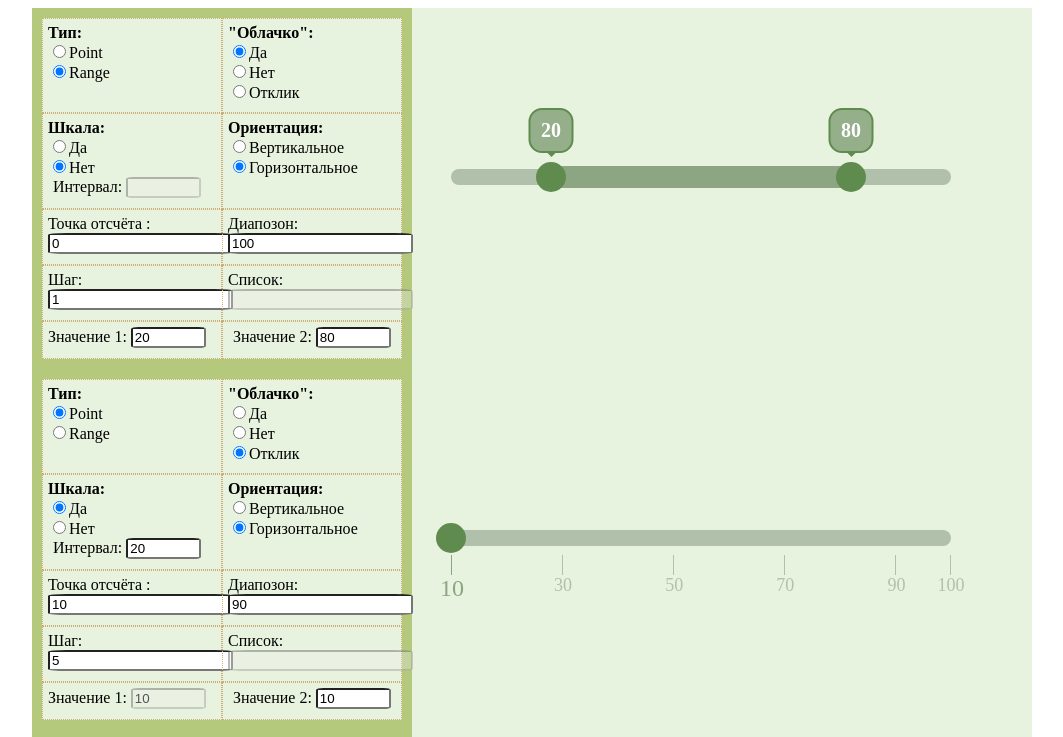
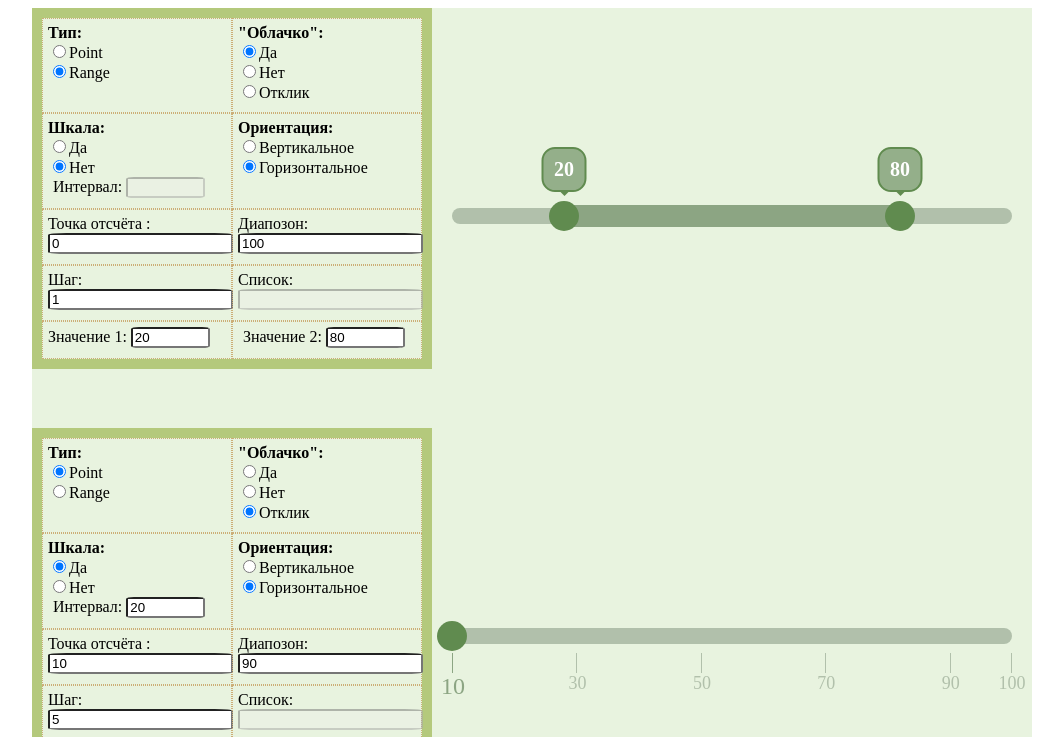
Before and after one commit to Euyevnc/RangeSlider, a website built with webpack: page src/index.pug in a window 1280 px wide. Shown: the top 737 px of the page, without its empty margins (108-1171 px from the left). Built offline with nearby package versions, Linux system fonts and the light colour scheme.

Commit message:
in truth THIS is the last commit. I had to change some styles

```diff
--- a/src/main.scss
+++ b/src/main.scss
@@ -1,7 +1,11 @@
 .wrapper{
-    margin:auto;
-    width: 1000px;
+    display: flex;
+    flex-wrap: wrap;
+    max-width: 1000px;
     background-color: rgb(232, 243, 223);
+    margin: auto;
+    justify-content: stretch;
+    align-content: stretch;
     & > *{
         display: inline-block;
         vertical-align: middle;
@@ -19,7 +23,9 @@
         }
     }
     & .panel{
-        width: 360px;
+        box-sizing: border-box;
+        height: 100%;
+        width: 400px;
         border: 10px solid rgb(180, 201, 124);
         & div{
             width: 50%;
@@ -30,13 +36,13 @@
         }
     }
     &>:not(.panel){
-        height: 40px;
-        padding: 35px;
-        margin: auto;
-        width: 500px;
+        min-width: 150px;
+        padding: 20% 20px;
+        flex-grow: 1;
         &.for_vertical{
-          height: 290px;
           width: 40px;
+          padding: 10px 0 10px 10%;
+          min-height: 150px;
         }
     }
 }
```
Also changed, not shown: dist/main.css.
